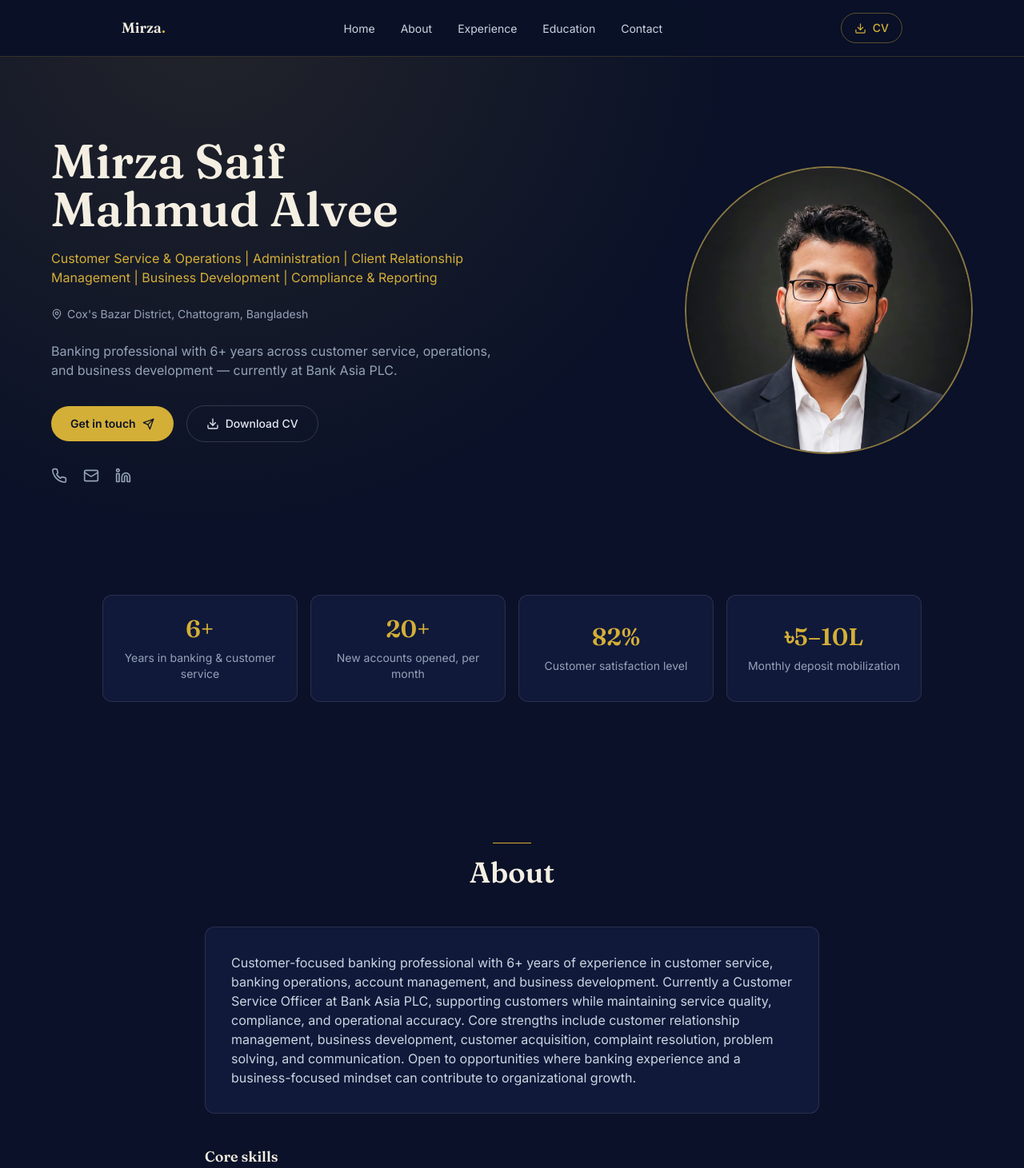
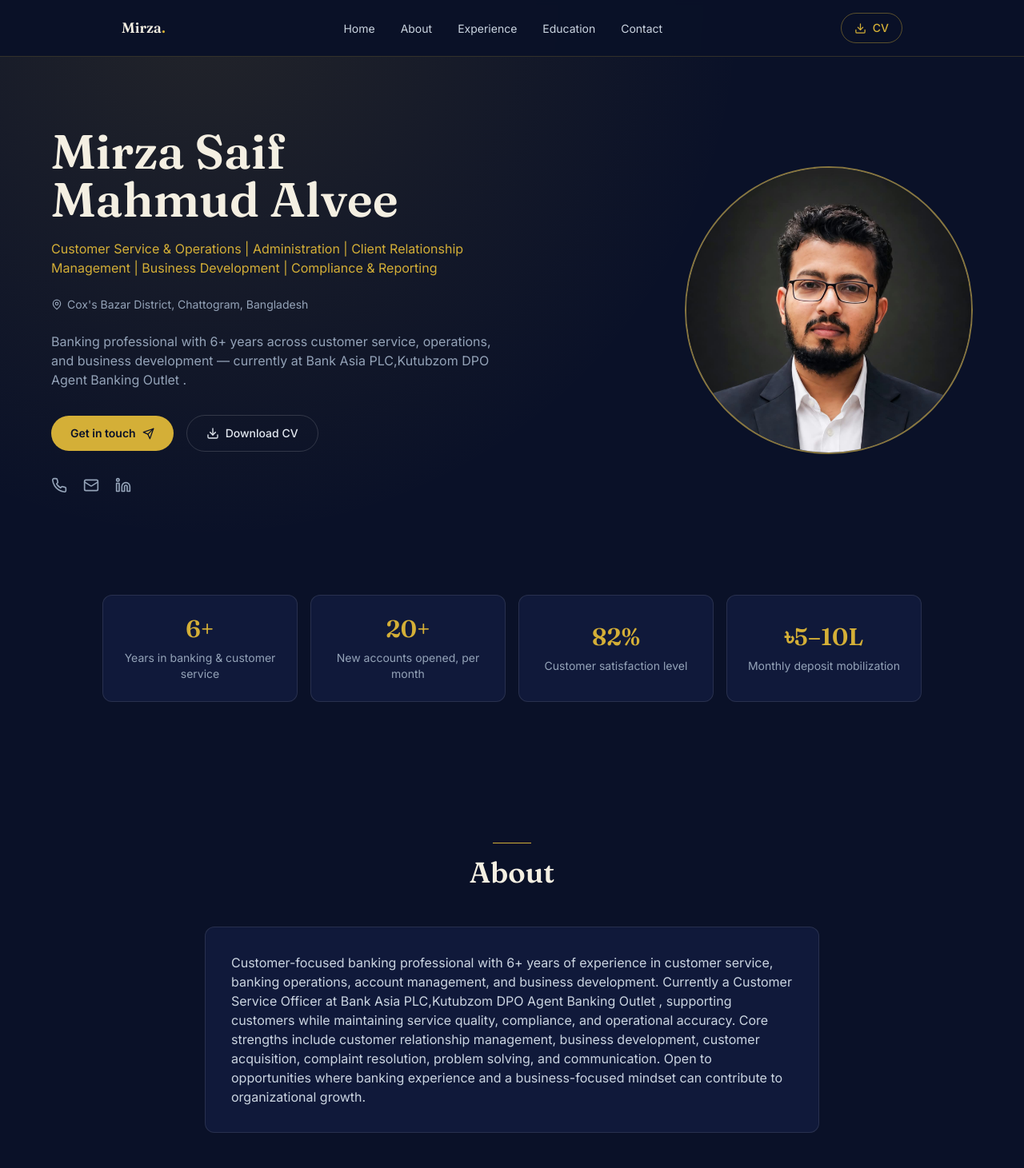
Before and after one commit to shadid-coder/alvee-portfolio, a Next.js app: page / in a window 1280 px wide. Shown: the top 1461 px of the page at 80% size. Built offline with nearby package versions, Linux system fonts and the light colour scheme.

Commit message:
Update current workplace to Kutubzom DPO outlet

```diff
--- a/components/layout/Footer.tsx
+++ b/components/layout/Footer.tsx
@@ -40,9 +40,7 @@ export default function Footer() {
             shadid2023@gmail.com
           </a>
         </p>
-        <p className="mt-1 text-xs text-slate-600">
-          Need a website like this? Feel free to reach out.
-        </p>
+
       </div>
     </footer>
   );
--- a/components/sections/Hero.tsx
+++ b/components/sections/Hero.tsx
@@ -59,7 +59,7 @@ export default function Hero() {
 
           <p className="mx-auto mt-6 max-w-xl text-slate-400 md:mx-0">
             Banking professional with 6+ years across customer service,
-            operations, and business development — currently at Bank Asia PLC.
+            operations, and business development — currently at Bank Asia PLC,Kutubzom DPO Agent Banking Outlet .
           </p>
 
           <div className="mt-8 flex flex-wrap items-center justify-center gap-4 md:justify-start">
--- a/data/portfolio.ts
+++ b/data/portfolio.ts
@@ -83,7 +83,7 @@ export const personalInfo: PersonalInfo = {
   title: "Customer Service & Operations Professional",
   location: "Cox's Bazar District, Chattogram, Bangladesh",
   summary:
-    "Customer-focused banking professional with 6+ years of experience in customer service, banking operations, account management, and business development. Currently a Customer Service Officer at Bank Asia PLC, supporting customers while maintaining service quality, compliance, and operational accuracy. Core strengths include customer relationship management, business development, customer acquisition, complaint resolution, problem solving, and communication. Open to opportunities where banking experience and a business-focused mindset can contribute to organizational growth.",
+    "Customer-focused banking professional with 6+ years of experience in customer service, banking operations, account management, and business development. Currently a Customer Service Officer at Bank Asia PLC,Kutubzom DPO Agent Banking Outlet , supporting customers while maintaining service quality, compliance, and operational accuracy. Core strengths include customer relationship management, business development, customer acquisition, complaint resolution, problem solving, and communication. Open to opportunities where banking experience and a business-focused mindset can contribute to organizational growth.",
   avatarUrl: "/avatar.jpg", // TODO: add a photo here — shows initials until then
   resumeUrl: "/Alvee-CV.pdf",
 };
```
Also changed, not shown: public/a.gif (added), public/b.gif (added).
